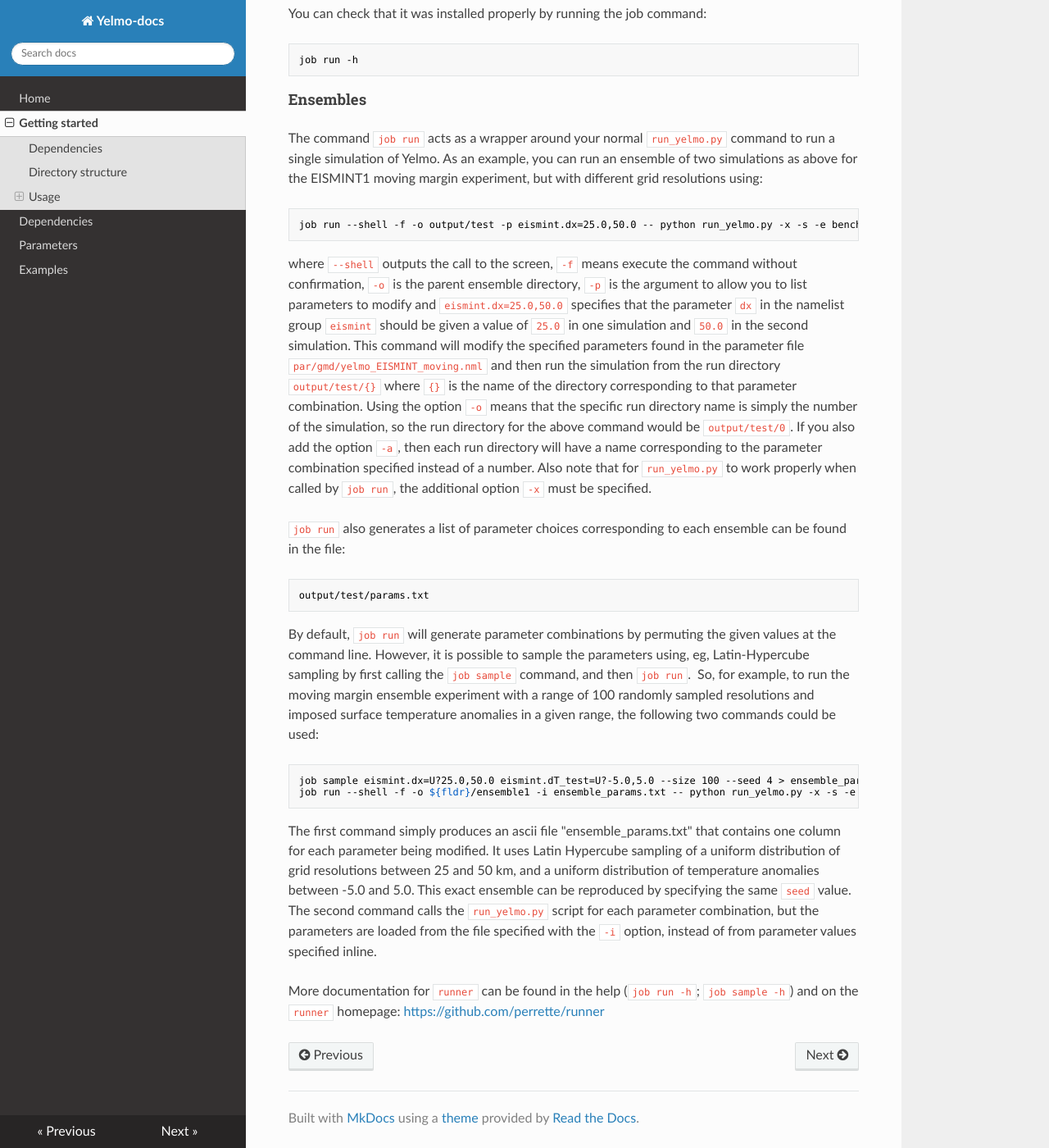
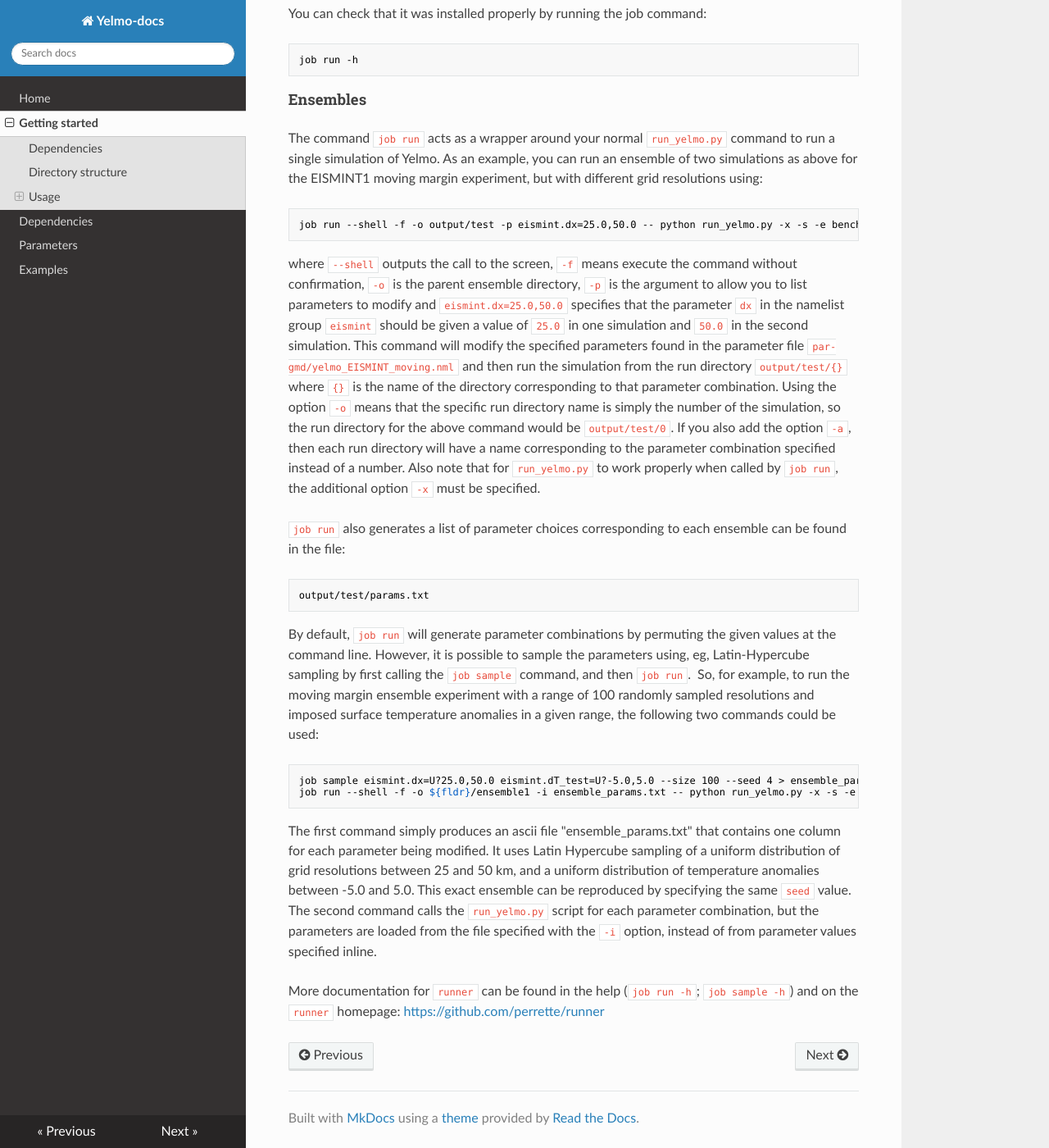
Before and after one commit to palma-ice/yelmo-docs, an MkDocs documentation site: the page built from docs/getting-started.md, in a window 1280 px wide and 1400 px high, scrolled down 3642 px. Shown: the whole window at 82% size. Built offline with MkDocs 1.6.1, drawn with Linux system fonts in a browser that asks for light colours; nearby versions of some CDN libraries.

````diff
--- a/docs/getting-started.md
+++ b/docs/getting-started.md
@@ -158,9 +158,9 @@ to run a single simulation of Yelmo. As an example, you can run an ensemble of
 two simulations as above for the EISMINT1 moving margin experiment,
 but with different grid resolutions using:
 ```
-job run --shell -f -o output/test -p eismint.dx=25.0,50.0 -- python run_yelmo.py -x -s -e benchmarks {} par/gmd/yelmo_EISMINT_moving.nml
+job run --shell -f -o output/test -p eismint.dx=25.0,50.0 -- python run_yelmo.py -x -s -e benchmarks {} par-gmd/yelmo_EISMINT_moving.nml
 ```
-where `--shell` outputs the call to the screen, `-f` means execute the command without confirmation, `-o` is the parent ensemble directory, `-p` is the argument to allow you to list parameters to modify and `eismint.dx=25.0,50.0` specifies that the parameter `dx` in the namelist group `eismint` should be given a value of `25.0` in one simulation and `50.0` in the second simulation. This command will modify the specified parameters found in the parameter file `par/gmd/yelmo_EISMINT_moving.nml` and then run the simulation from the run directory `output/test/{}` where `{}` is the name of the directory corresponding to that parameter combination. Using the option `-o` means that the specific run directory name is simply the number of the simulation, so the run directory for the above command would be `output/test/0`. If you also add the option `-a`, then each run directory will have a name corresponding to the parameter combination specified instead of a number. Also note that for `run_yelmo.py` to work properly when called by `job run`, the additional option `-x` must be specified.
+where `--shell` outputs the call to the screen, `-f` means execute the command without confirmation, `-o` is the parent ensemble directory, `-p` is the argument to allow you to list parameters to modify and `eismint.dx=25.0,50.0` specifies that the parameter `dx` in the namelist group `eismint` should be given a value of `25.0` in one simulation and `50.0` in the second simulation. This command will modify the specified parameters found in the parameter file `par-gmd/yelmo_EISMINT_moving.nml` and then run the simulation from the run directory `output/test/{}` where `{}` is the name of the directory corresponding to that parameter combination. Using the option `-o` means that the specific run directory name is simply the number of the simulation, so the run directory for the above command would be `output/test/0`. If you also add the option `-a`, then each run directory will have a name corresponding to the parameter combination specified instead of a number. Also note that for `run_yelmo.py` to work properly when called by `job run`, the additional option `-x` must be specified.
 
 `job run` also generates a list of parameter choices corresponding to each ensemble can be found in the file:
 ```
@@ -174,7 +174,7 @@ So, for example, to run the moving margin ensemble experiment with a range of 10
 and imposed surface temperature anomalies in a given range, the following two commands could be used:
 ```
 job sample eismint.dx=U?25.0,50.0 eismint.dT_test=U?-5.0,5.0 --size 100 --seed 4 > ensemble_params.txt
-job run --shell -f -o ${fldr}/ensemble1 -i ensemble_params.txt -- python run_yelmo.py -x -s -e benchmarks {} par/gmd/yelmo_EISMINT_moving.nml
+job run --shell -f -o ${fldr}/ensemble1 -i ensemble_params.txt -- python run_yelmo.py -x -s -e benchmarks {} par-gmd/yelmo_EISMINT_moving.nml
 ```
 The first command simply produces an ascii file "ensemble_params.txt" that contains one column for each parameter being modified.
 It uses Latin Hypercube sampling of a uniform distribution of grid resolutions between 25 and 50 km, and a uniform distribution of temperature anomalies between -5.0 and 5.0. This exact ensemble can be reproduced by specifying the same `seed` value. The second command calls the `run_yelmo.py` script for each parameter combination, but the parameters are loaded from
````
